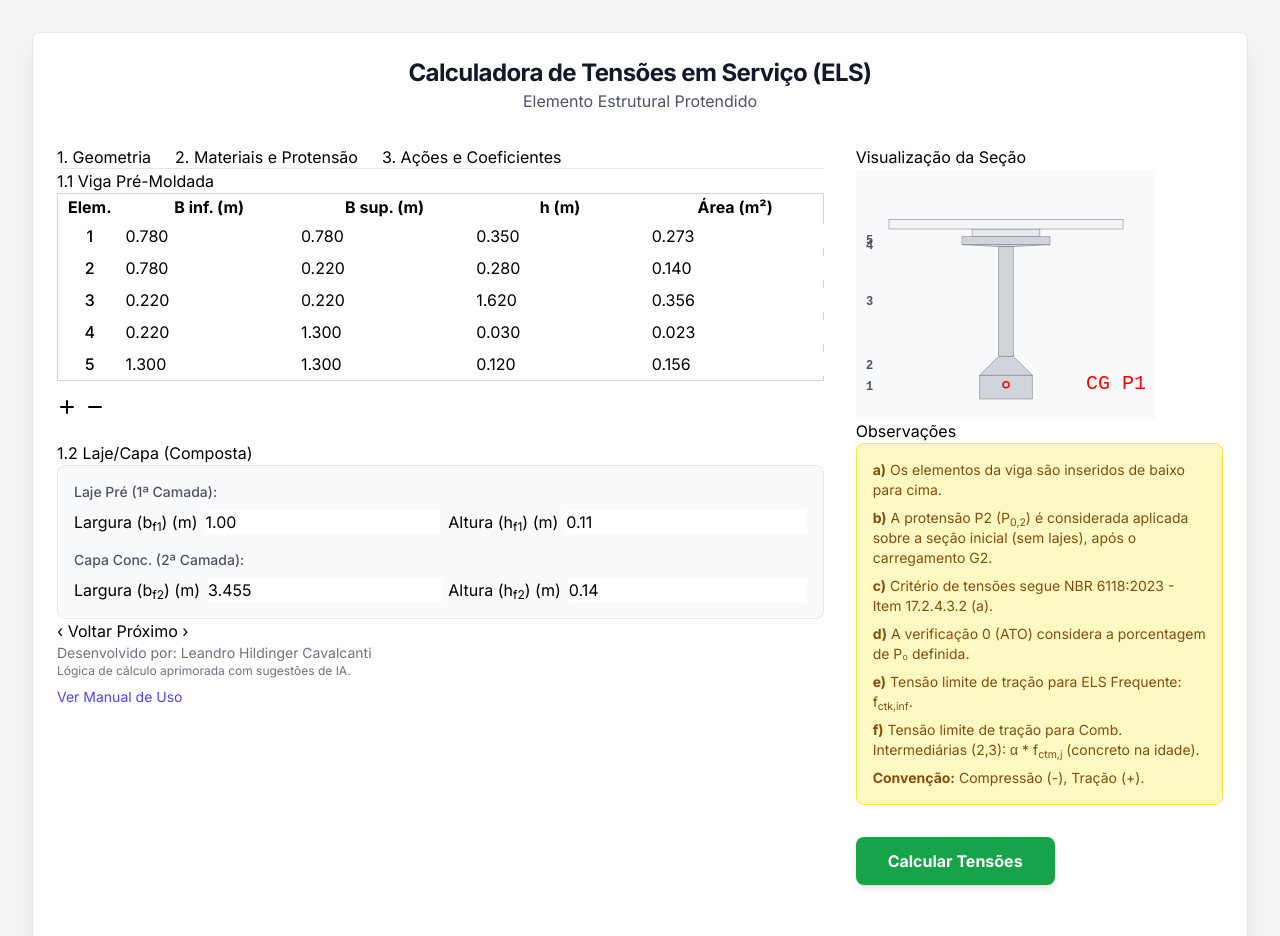
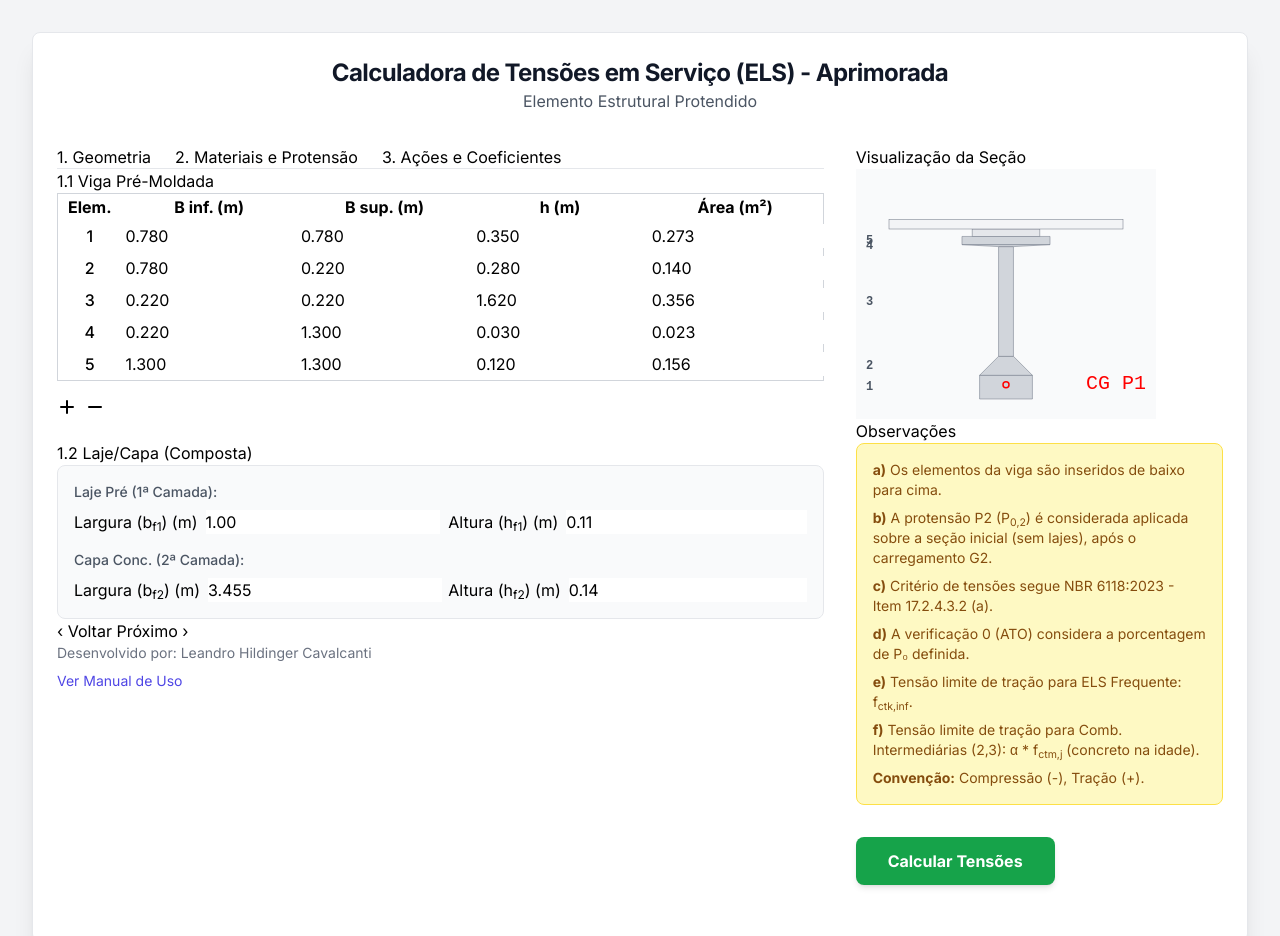
Before and after one commit to LeandroHildinger/Calculadora-ELS-Protensao, a plain HTML site: page index.html in a window 1280 px wide. Shown: the top 936 px of the page. Drawn offline with nearby package versions, Linux system fonts and the light colour scheme.

Commit message:
Update index.html

```diff
--- a/index.html
+++ b/index.html
@@ -3,7 +3,7 @@
 <head>
     <meta charset="UTF-8">
     <meta name="viewport" content="width=device-width, initial-scale=1.0">
-    <title>Calculadora ELS - Elemento Protendido</title>
+    <title>Calculadora ELS - Elemento Protendido (Aprimorada)</title>
     <script src="https://cdn.tailwindcss.com"></script>
     <style>
         /* Estilos gerais e de input */
@@ -64,7 +64,7 @@
     <div class="max-w-7xl mx-auto bg-white p-6 rounded-lg shadow-xl border border-gray-200">
 
         <header class="text-center mb-8">
-            <h1 class="text-2xl font-bold tracking-tight text-gray-900">Calculadora de Tensões em Serviço (ELS)</h1>
+            <h1 class="text-2xl font-bold tracking-tight text-gray-900">Calculadora de Tensões em Serviço (ELS) - Aprimorada</h1>
             <p class="text-base text-gray-600">Elemento Estrutural Protendido</p>
         </header>
 
@@ -313,9 +313,10 @@
                     <button id="next-btn" type="button" class="nav-button nav-button-primary" onclick="changeStep(1)">Próximo ›</button>
                  </div>
 
-                 <footer class="app-footer">
+                <footer class="app-footer">
                     <p class="text-sm text-gray-500">Desenvolvido por: Leandro Hildinger Cavalcanti</p>
-                     <p class="text-xs text-gray-500">Lógica de cálculo aprimorada com sugestões de IA.</p>
+                    <!-- A linha abaixo foi removida -->
+                    <!-- <p class="text-xs text-gray-500">Lógica de cálculo aprimorada com sugestões de IA.</p> -->
                     <p class="text-sm mt-2">
                         <a href="/Calculadora-ELS-Protensao/manual" target="_blank" class="text-indigo-600 hover:underline">Ver Manual de Uso</a>
                     </p>
```
